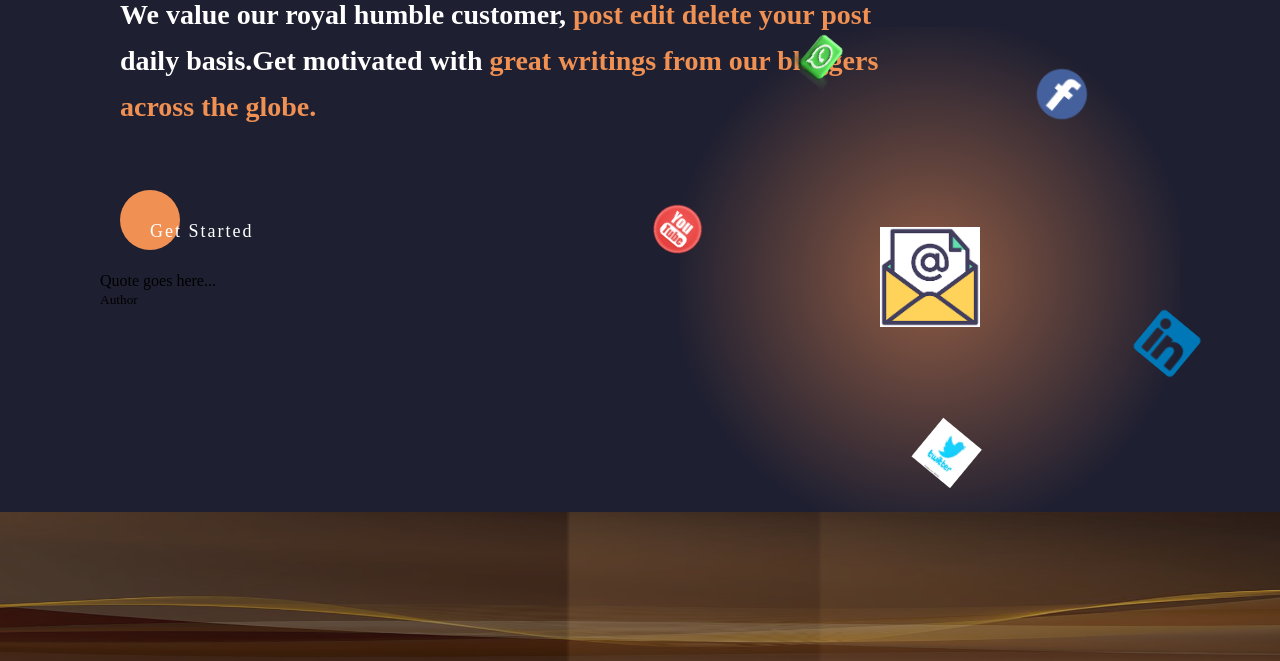
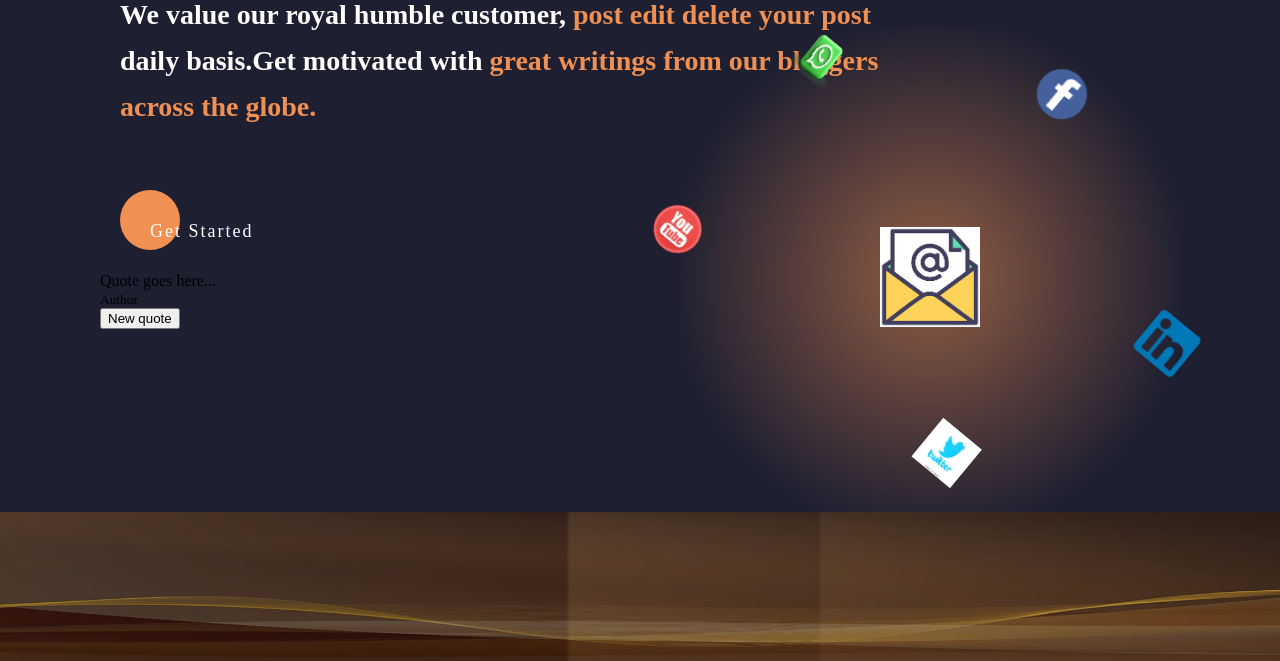
Before and after one commit to Kingsly62/Blogging-Flask, a Flask app: page / in a window 1280 px wide. Shown: the part 128-789 px from the top of the page. Run offline with Flask 2, Linux system fonts and the light colour scheme; some libraries are stand-ins or nearby versions.

Commit message:
add button for displaying quote on click

```diff
--- a/templates/home.html
+++ b/templates/home.html
@@ -47,6 +47,7 @@
             </p>
             <small id="author">Author</small>
           </div>
+          <button type="quote" id="btn">New quote</button>
         </div>
         <div class="img">
             <div class="social-icons">
```
